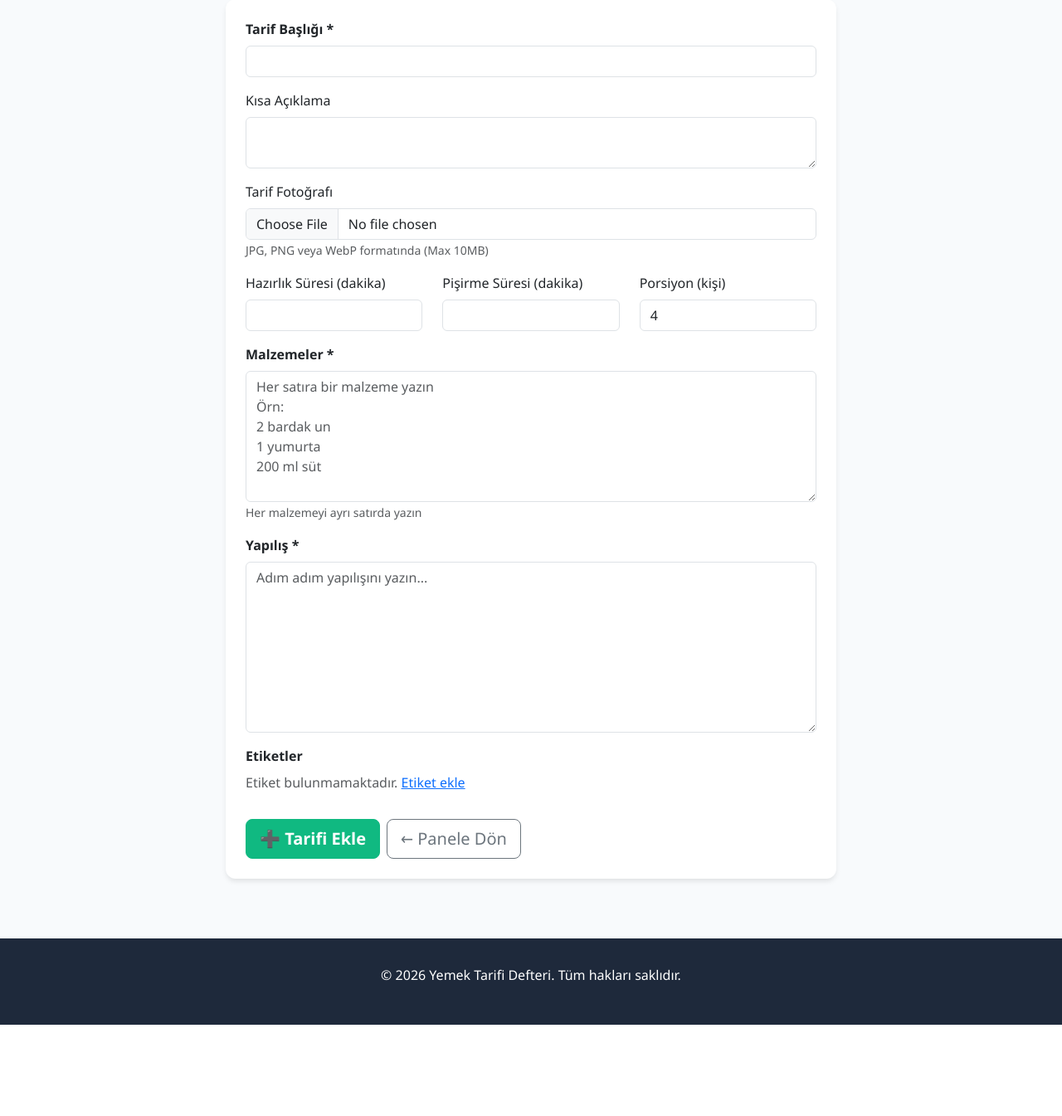
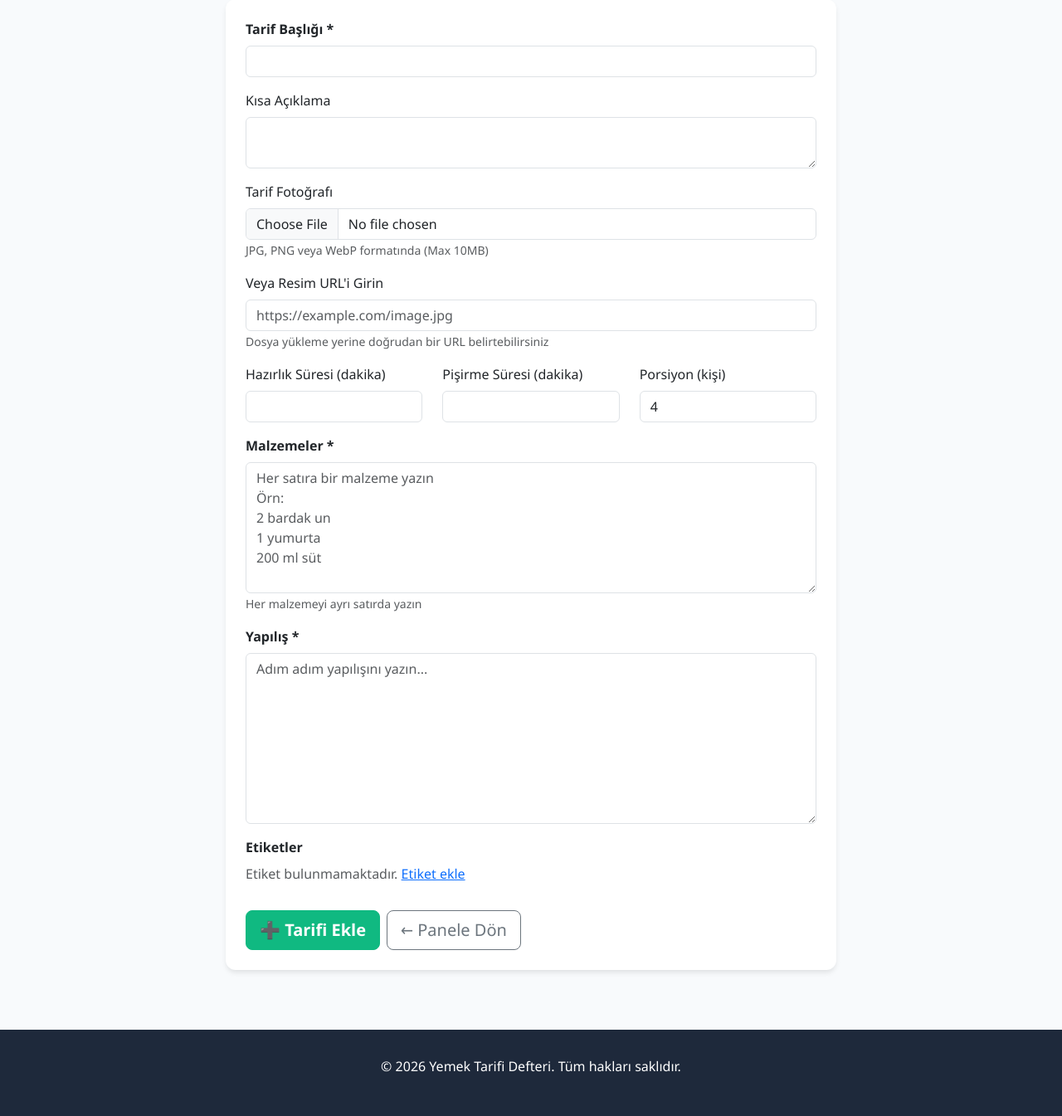
Before and after one commit to izeluysal/yemek, a Flask app: page /admin/recipe/new in a window 1280 px wide. Shown: the part 159-1504 px from the top of the page at 83% size. Before the commit the page ends 1394 px from the top, so only its background shows below. Run offline with Flask 3, Linux system fonts and the light colour scheme; the visitor is signed in with stand-in values (Sample User, id 1).

Commit message:
Reduce vertical spacing, add default tags, improve image URL handling, update default food image

```diff
--- a/application.py
+++ b/application.py
@@ -257,9 +257,15 @@ def register_routes(app):
             if Recipe.query.filter_by(slug=slug).first():
                 return render_template('admin/recipe_form.html', error='Recipe already exists')
 
-            # Handle image upload
+            # Handle image
             image_url = None
-            if 'image' in request.files:
+
+            # Check for image URL input first
+            image_url_input = request.form.get('image_url', '').strip()
+            if image_url_input:
+                image_url = image_url_input
+            # Otherwise, check for image file upload
+            elif 'image' in request.files:
                 image = request.files['image']
                 if image and image.filename and allowed_file(image.filename):
                     # Save image
@@ -267,7 +273,7 @@ def register_routes(app):
                     image.save(os.path.join(app.config['UPLOAD_FOLDER'], filename))
                     image_url = f"/uploads/{filename}"
 
-            # If no image uploaded, use Unsplash API
+            # If no image uploaded or URL provided, use default Turkish food image
             if not image_url:
                 image_url = Recipe.generate_image_url(title)
 
@@ -285,10 +291,20 @@ def register_routes(app):
             )
 
             # Add tags
-            for tag_id in tag_ids:
-                tag = Tag.query.get(tag_id)
-                if tag:
-                    recipe.tags.append(tag)
+            if tag_ids:
+                # Add selected tags
+                for tag_id in tag_ids:
+                    tag = Tag.query.get(tag_id)
+                    if tag:
+                        recipe.tags.append(tag)
+            else:
+                # If no tags selected, assign default "Diğer" tag
+                default_tag = Tag.query.filter_by(name='Diğer').first()
+                if not default_tag:
+                    default_tag = Tag(name='Diğer')
+                    db.session.add(default_tag)
+                    db.session.flush()  # Flush to get the ID before adding to recipe
+                recipe.tags.append(default_tag)
 
             db.session.add(recipe)
             db.session.commit()
@@ -318,25 +334,35 @@ def register_routes(app):
             recipe.cook_time = request.form.get('cook_time', type=int) or None
             recipe.servings = request.form.get('servings', type=int) or 4
 
-            # Handle image upload
-            if 'image' in request.files:
+            # Handle image
+            # Check for image URL input first
+            image_url_input = request.form.get('image_url', '').strip()
+            if image_url_input:
+                recipe.image_url = image_url_input
+            # Otherwise, check for image file upload
+            elif 'image' in request.files:
                 image = request.files['image']
                 if image and image.filename and allowed_file(image.filename):
                     filename = f"{recipe.slug}_{datetime.utcnow().timestamp()}.{image.filename.rsplit('.', 1)[1].lower()}"
                     image.save(os.path.join(app.config['UPLOAD_FOLDER'], filename))
                     recipe.image_url = f"/uploads/{filename}"
 
-            # If no image and title changed, regenerate Unsplash URL
-            if not recipe.image_url or (not recipe.image_url.startswith('/uploads/') and recipe.title != request.form.get('title')):
-                recipe.image_url = Recipe.generate_image_url(recipe.title)
-
             # Update tags
             tag_ids = request.form.getlist('tags', type=int)
             recipe.tags.clear()
-            for tag_id in tag_ids:
-                tag = Tag.query.get(tag_id)
-                if tag:
-                    recipe.tags.append(tag)
+            if tag_ids:
+                for tag_id in tag_ids:
+                    tag = Tag.query.get(tag_id)
+                    if tag:
+                        recipe.tags.append(tag)
+            else:
+                # If no tags selected, assign default "Diğer" tag
+                default_tag = Tag.query.filter_by(name='Diğer').first()
+                if not default_tag:
+                    default_tag = Tag(name='Diğer')
+                    db.session.add(default_tag)
+                    db.session.flush()
+                recipe.tags.append(default_tag)
 
             db.session.commit()
             return redirect(url_for('admin_panel'))
--- a/models.py
+++ b/models.py
@@ -85,9 +85,9 @@ class Recipe(db.Model):
     @staticmethod
     def generate_image_url(title):
         """Generate Unsplash image URL from recipe title"""
-        # Use direct Unsplash CDN URL with fallback
-        # This is a reliable food image that always works
-        return 'https://images.unsplash.com/photo-1546069901-ba9599a7e63c?auto=format&fit=crop&w=600&q=80'
+        # Use Turkish cuisine/food image from Unsplash
+        # Turkish cooking pot and traditional food
+        return 'https://images.unsplash.com/photo-1540189549336-e6e99c3679fe?auto=format&fit=crop&w=600&q=80'
 
 
 class Tag(db.Model):
--- a/templates/admin/recipe_form.html
+++ b/templates/admin/recipe_form.html
@@ -56,6 +56,20 @@
                         <img src="{{ recipe.image_url }}" alt="{{ recipe.title }}" style="max-width: 200px; max-height: 200px;">
                     </div>
                 {% endif %}
+            </div>
+
+            <!-- Image URL -->
+            <div class="mb-3">
+                <label for="image_url" class="form-label">Veya Resim URL'i Girin</label>
+                <input
+                    type="url"
+                    class="form-control"
+                    id="image_url"
+                    name="image_url"
+                    placeholder="https://example.com/image.jpg"
+                    value="{% if recipe and recipe.image_url and recipe.image_url.startswith('http') %}{{ recipe.image_url }}{% endif %}"
+                >
+                <small class="form-text text-muted">Dosya yükleme yerine doğrudan bir URL belirtebilirsiniz</small>
             </div>
 
             <!-- Time & Servings -->
```
Also changed, not shown: templates/index.html (+6 -6 lines).
